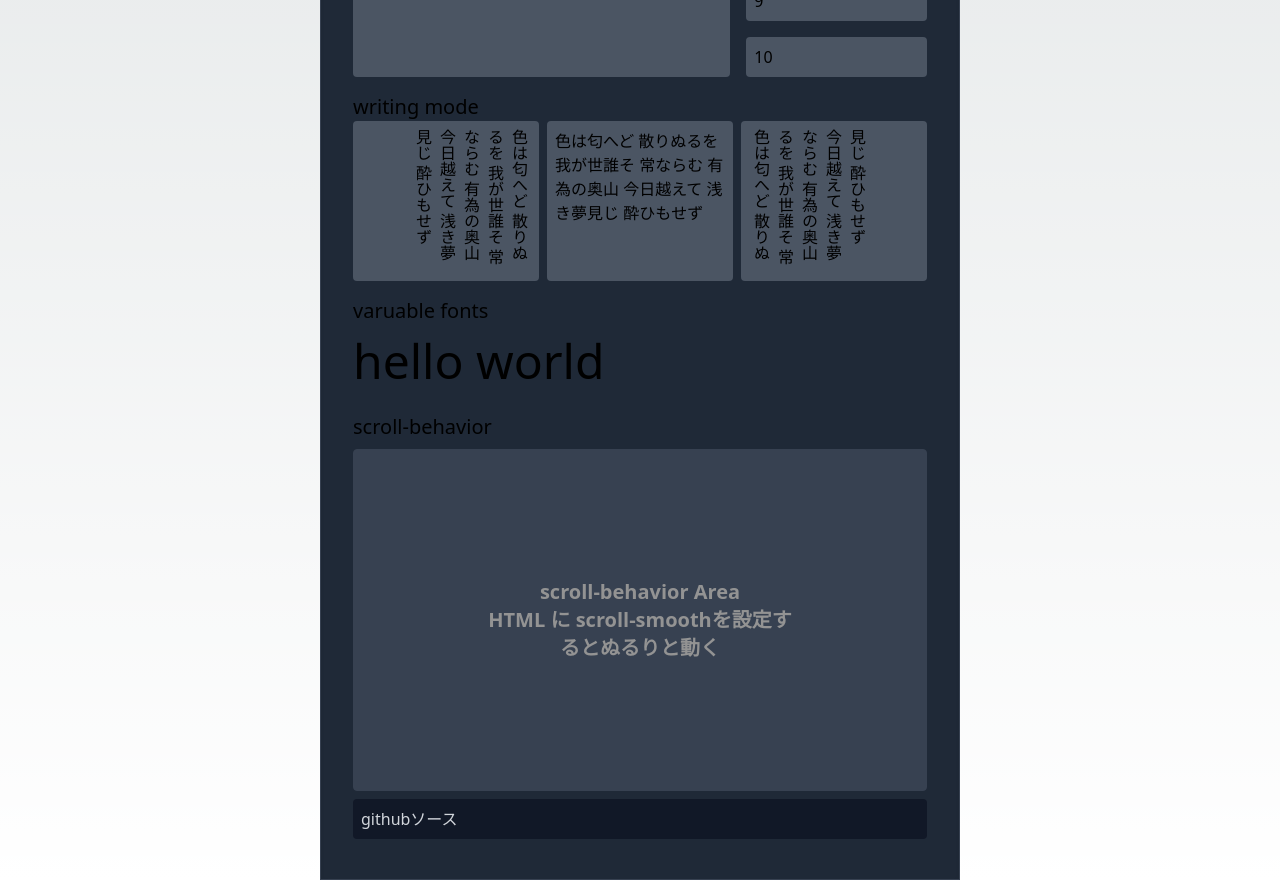
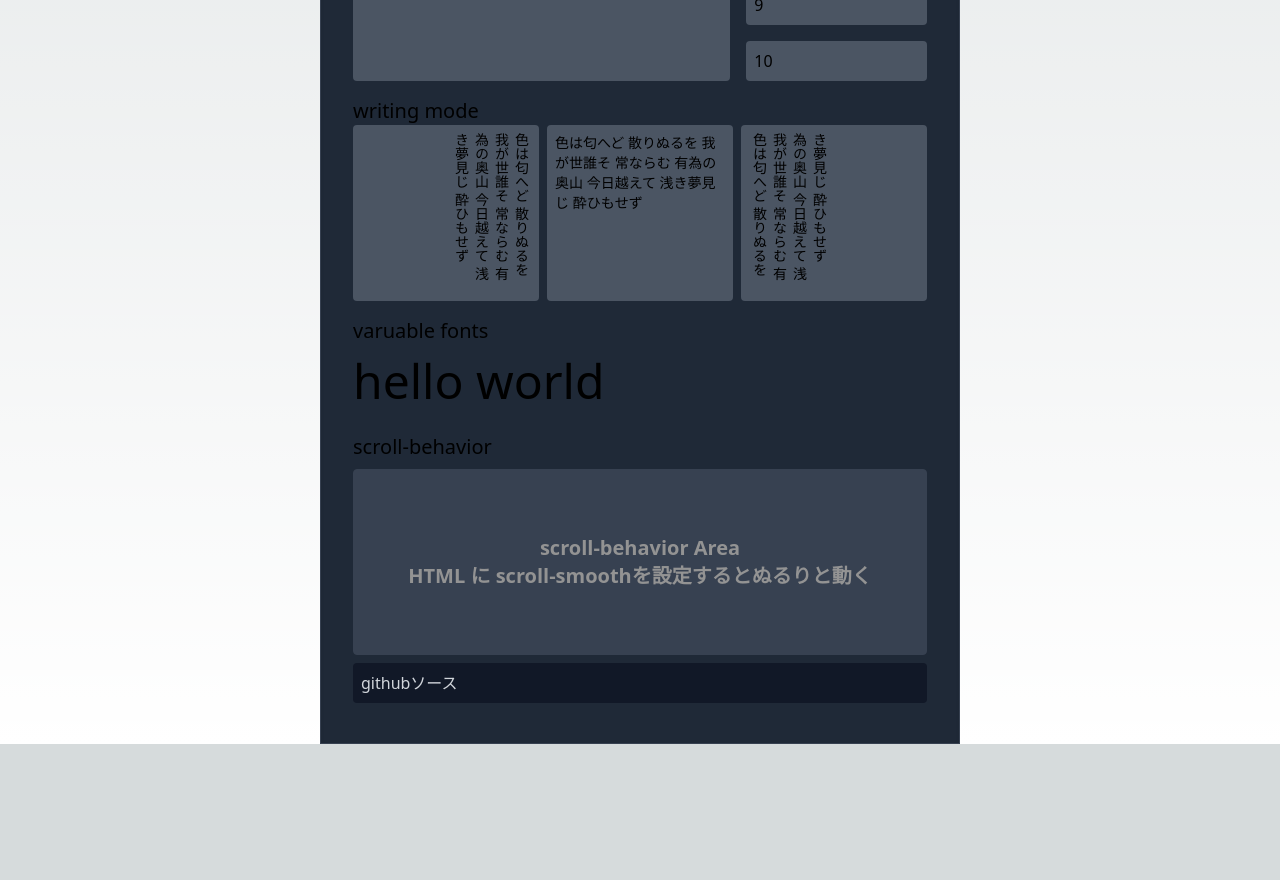
Before and after one commit to shimapon/nextv13-css, a Next.js app: page / in a window 1280 px wide. Shown: the part 880-1760 px from the top of the page. After the commit the page ends 1624 px from the top, so only its background shows below. Built offline with nearby package versions, Linux system fonts and the light colour scheme.

Commit message:
sp用に修正

```diff
--- /dev/null
+++ b/pages/Contents.tsx
@@ -0,0 +1,17 @@
+import React, { ReactNode } from "react";
+
+type Props = {
+  title: string;
+  children: ReactNode;
+};
+
+const Contents: React.FC<Props> = ({ title, children }) => {
+  return (
+    <>
+      <h3 className="mt-4 text-xl">{title}</h3>
+      {children}
+    </>
+  );
+};
+
+export default Contents;
--- a/pages/index.tsx
+++ b/pages/index.tsx
@@ -1,4 +1,5 @@
 import Head from "next/head";
+import Contents from "./Contents";
 
 export default function Home() {
   return (
@@ -9,9 +10,9 @@ export default function Home() {
         <meta name="viewport" content="width=device-width, initial-scale=1" />
         <link rel="icon" href="/favicon.ico" />
       </Head>
-      <main className="p-8 text-left w-1/2 mx-auto bg-gray-800 border-gray-700 border shadow-inner">
+      <main className="p-8 text-left md:w-1/2 mx-auto bg-gray-800 border-gray-700 border shadow-inner">
         <h1 className="text-5xl">CSSで遊ぶ</h1>
-        <div className="flex gap-2 mt-2">
+        <div className="flex gap-2 mt-3">
           <div className="px-2 py-1 rounded-xl bg-gray-600 text-sm border">
             Next v13
           </div>
@@ -37,12 +38,12 @@ export default function Home() {
           <li>@container</li>
         </div>
         <a
-          href="#about"
-          className="p-2 rounded border block my-2 hover:bg-gray-900"
+          href="#scroll-behavior"
+          className="p-2 rounded border block my-2 md:hover:bg-gray-900"
         >
           scroll-behaviorへ遷移
         </a>
-        <h3 className="mt-4 text-xl">Grid</h3>
+        <Contents title="Grid">
           <div className="grid grid-cols-3 gap-4">
             <div className="col-span-1 card">1</div>
             <div className="col-span-2 card">2</div>
@@ -55,33 +56,39 @@ export default function Home() {
             <div className="card col-span-1 row-span-1">9</div>
             <div className="card col-span-1 row-span-1">10</div>
           </div>
-        <h3 className="mt-4 text-xl">writing mode</h3>
-        <div className="grid grid-cols-3 gap-2">
-          <p style={{ writingMode: "vertical-rl" }} className="card h-40">
+        </Contents>
+
+        <Contents title="writing mode">
+          <div className="grid grid-cols-3 gap-2 text-sm h-44">
+            <p style={{ writingMode: "vertical-rl" }} className="card">
               色は匂へど 散りぬるを 我が世誰そ 常ならむ 有為の奥山 今日越えて
               浅き夢見じ 酔ひもせず
             </p>
-          <p style={{ writingMode: "horizontal-tb" }} className="card h-40">
+            <p style={{ writingMode: "horizontal-tb" }} className="card">
               色は匂へど 散りぬるを 我が世誰そ 常ならむ 有為の奥山 今日越えて
               浅き夢見じ 酔ひもせず
             </p>
-          <p style={{ writingMode: "vertical-lr" }} className="card h-40">
+            <p style={{ writingMode: "vertical-lr" }} className="card">
               色は匂へど 散りぬるを 我が世誰そ 常ならむ 有為の奥山 今日越えて
               浅き夢見じ 酔ひもせず
             </p>
           </div>
+        </Contents>
 
-        <h3 className="mt-4 text-xl">varuable fonts</h3>
+        <Contents title="varuable fonts">
           <p className="textAnimation">hello world</p>
+        </Contents>
 
-        <h3 id="about" className="mt-4 text-xl">
-          scroll-behavior
-        </h3>
-
-        <div className=" text-[#939393] text-center font-bold text-xl p-32 bg-gray-700 border rounded border-gray-700 mt-2">
+        <Contents title="scroll-behavior">
+          <div
+            id="scroll-behavior"
+            className=" text-[#939393] text-center font-bold text-xl px-4 py-16 bg-gray-700 border rounded border-gray-700 mt-2"
+          >
             scroll-behavior Area <br />
             HTML に scroll-smoothを設定するとぬるりと動く
           </div>
+        </Contents>
+
         <footer>
           <a
             className="rounded p-2 bg-gray-900 text-gray-300 block my-2"
```
Lines whose indentation alone changed are shown as unchanged.
